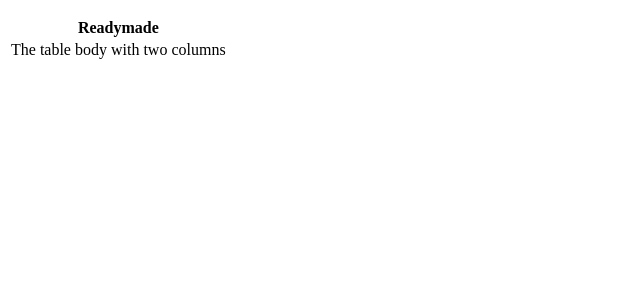
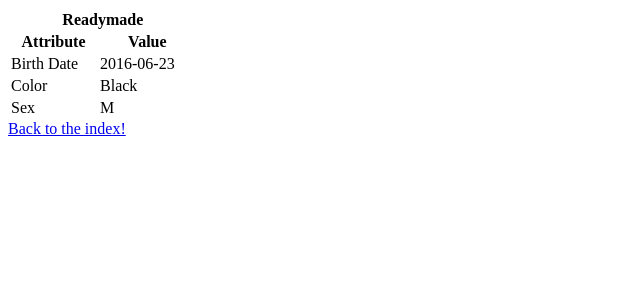
Before and after one commit to lbrilli/AAClasswork, a Rails app: page /cats/1 in a window 1280 px wide. Shown: the top 300 px of the page, without its empty margins (0-640 px from the left). Run offline with Rails 7, Linux system fonts and the light colour scheme; data comes from the database, SQL or seed files in the repository; style sheets or scripts are compiled from the project's sources.

Commit message:
working on getting the linking in the index

```diff
--- a/W6D5/nineninecats/app/views/cats/index.html.erb
+++ b/W6D5/nineninecats/app/views/cats/index.html.erb
@@ -3,8 +3,8 @@
 <ul>
     <%@cats.each do |cat| %>
     <ul>
-        <%= render 'cat', cat: cat %>
-    <br/>
+        <a href="<% cat_url(cat.id) %>"> <%=cat.name %></a>
+        <br/>
     </ul>
     <% end %>
 </ul>
--- a/W6D5/nineninecats/app/views/cats/show.html.erb
+++ b/W6D5/nineninecats/app/views/cats/show.html.erb
@@ -1,8 +1,4 @@
-<ul>
-    <%#= render 'cat', cat: @cat%>
-</ul>
-
-<table>
+<table style="width: 15%">
     <thead>
         <tr>
             <th colspan="2"> <%= @cat.name %> </th>
@@ -10,8 +6,22 @@
     </thead>
     <tbody>
         <tr>
-            <td>The table body</td>
-            <td>with two columns</td>
+            <th>Attribute</th>
+            <th>Value</th>
+        </tr>
+        <tr>
+            <td>Birth Date</td>
+            <td><%= @cat.birth_date %></td>
+        </tr>
+        <tr>
+            <td>Color</td>
+            <td><%= @cat.color%></td>
+        </tr>
+        <tr>
+            <td>Sex</td>
+            <td><%= @cat.sex %></td>
         </tr>
     </tbody>
 </table>
+
+<a href="<%= cats_url %>">Back to the index!</a>
```
Also changed, not shown: 3 other files.
